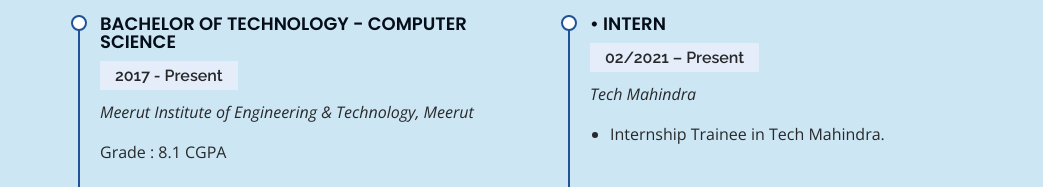
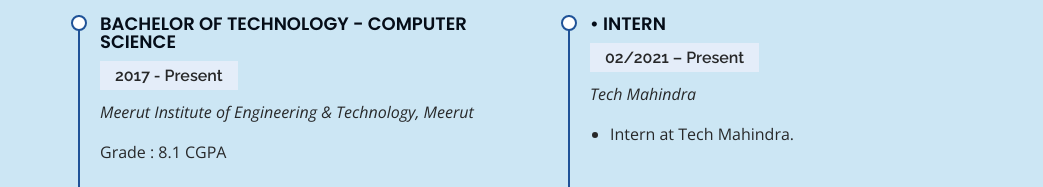
Before and after one commit to MOHAK7488/New-Portfolio, a plain HTML site: page index.html in a window 1280 px wide. Shown: the part 2775-2962 px from the top of the page, without its empty margins (237-1280 px from the left). Drawn offline with nearby package versions, Linux system fonts and the light colour scheme; some packages are replaced by stand-ins of ours.

Commit message:
Update index.html

```diff
--- a/index.html
+++ b/index.html
@@ -321,7 +321,7 @@
               <h5>02/2021 – Present</h5>
               <p><em>Tech Mahindra </em></p>
               <ul>
-                <li>Internship Trainee in Tech Mahindra. </li>
+                <li>Intern at Tech Mahindra. </li>
 
               </ul>
             </div>
```
